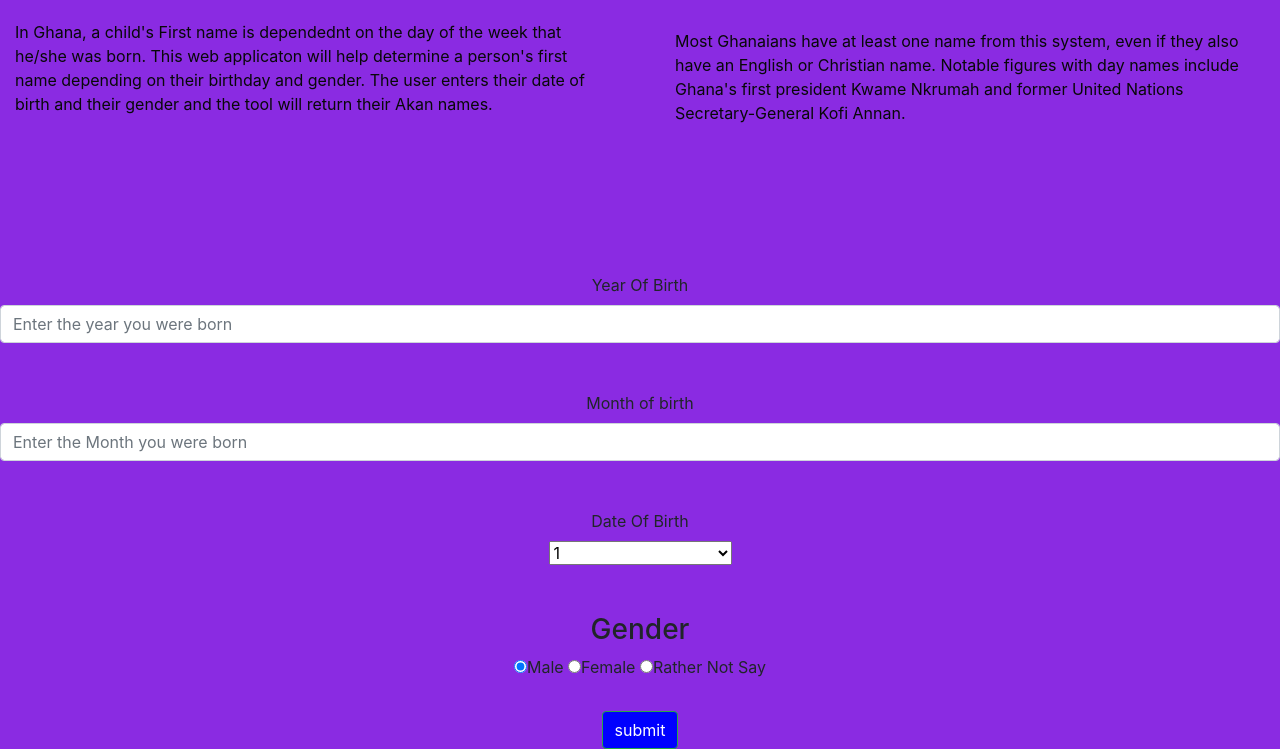
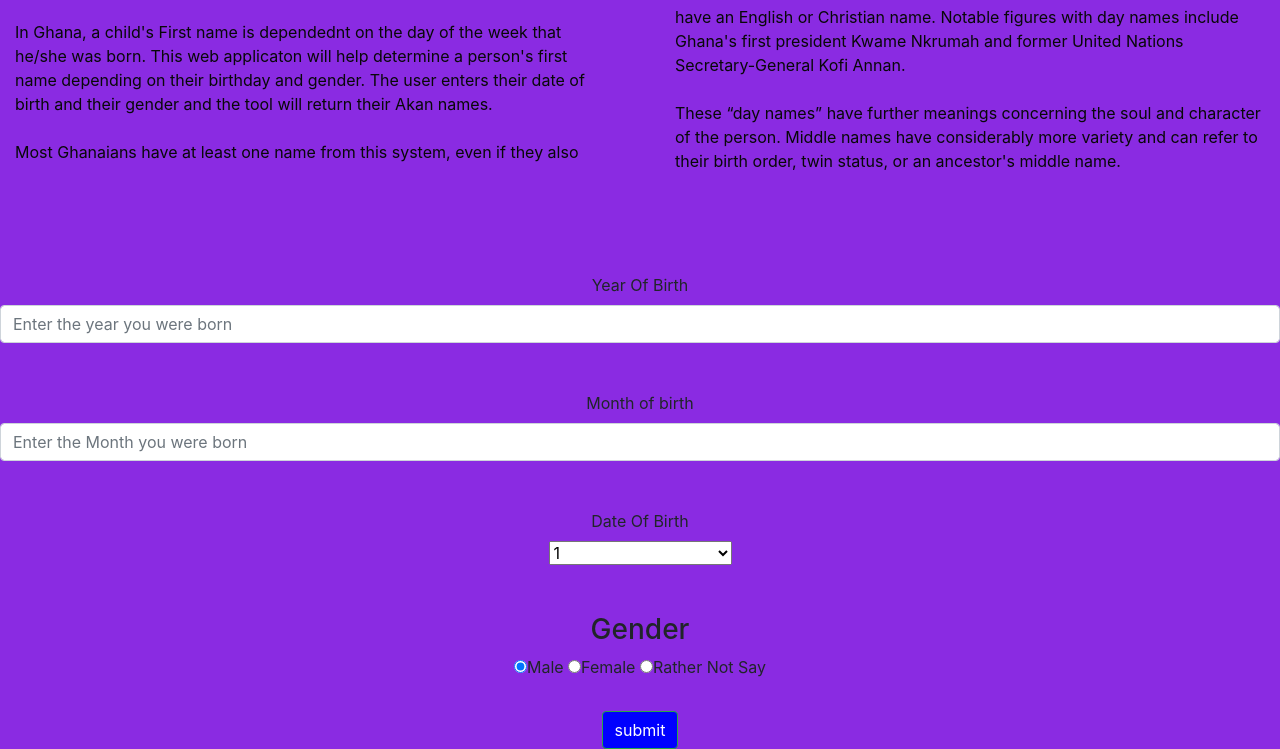
Before and after one commit to ckgathari/Akan-Bootstrap, a plain HTML site: page index.html in a window 1280 px wide. Shown: the part 51-800 px from the top of the page. Drawn offline with nearby package versions, Linux system fonts and the light colour scheme.

Commit message:
added text to paragraph

```diff
--- a/index.html
+++ b/index.html
@@ -14,7 +14,8 @@
         <h1>AKAN NAME RESOLVER</h1>
         <p>
             In Ghana, a child's First name is dependednt on the day of the week that he/she was born. This web applicaton will help determine a person's first name depending on their birthday and gender. The user enters their date of birth and their gender and the tool will return their Akan names.<br/><br/>
-            Most Ghanaians have at least one name from this system, even if they also have an English or Christian name. Notable figures with day names include Ghana's first president Kwame Nkrumah and former United Nations Secretary-General Kofi Annan.
+            Most Ghanaians have at least one name from this system, even if they also have an English or Christian name. Notable figures with day names include Ghana's first president Kwame Nkrumah and former United Nations Secretary-General Kofi Annan. <br/><br/>
+            These <q>day names</q> have further meanings concerning the soul and character of the person. Middle names have considerably more variety and can refer to their birth order, twin status, or an ancestor's middle name.
 
         </p>
     </div>
```
